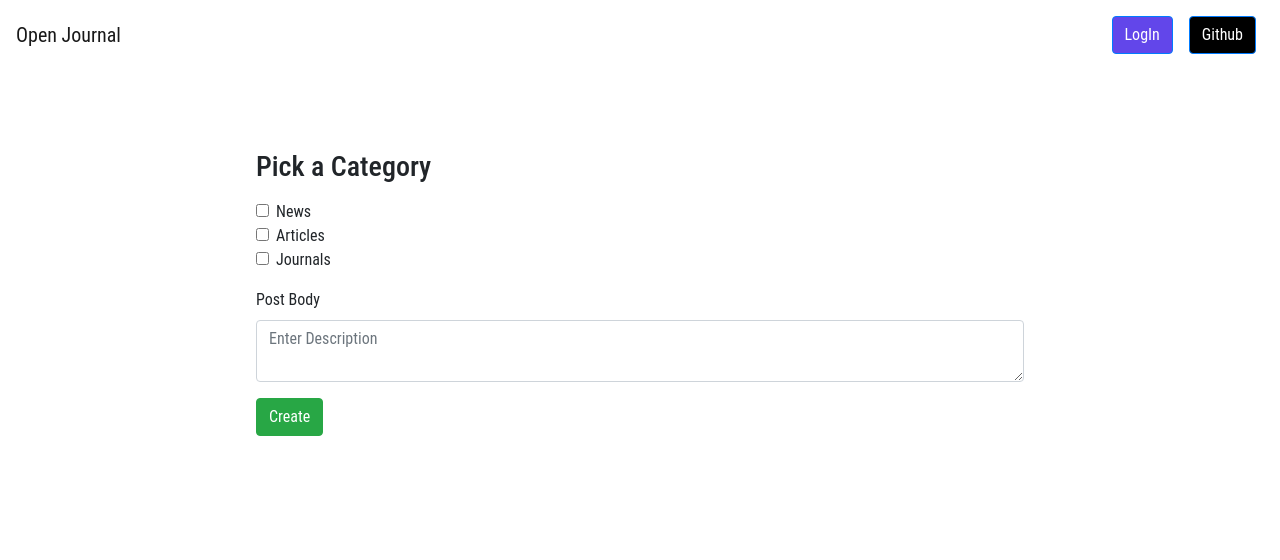
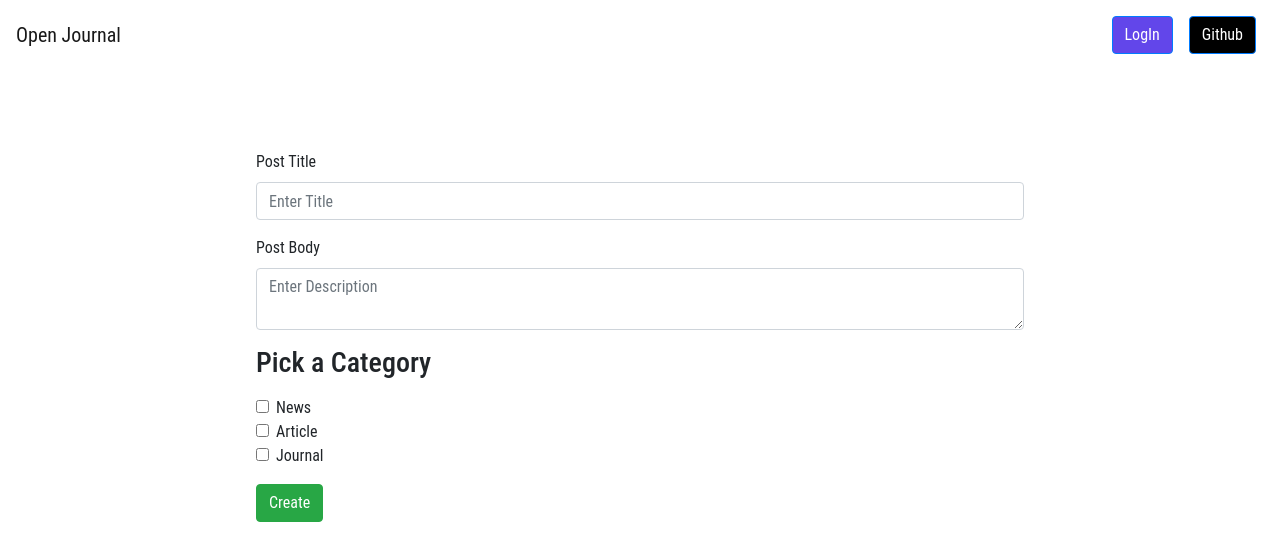
Before and after one commit to madhukar01/open_journal, a React (Create React App) app: page /createpost in a window 1280 px wide. Shown: the top 560 px of the page. Built offline with nearby package versions, Linux system fonts and the light colour scheme.

Commit message:
update(createpost): add post title

```diff
--- a/src/components/CreatePost.js
+++ b/src/components/CreatePost.js
@@ -6,15 +6,19 @@ function CreatePost() {
     return (
         <div>
             <Form className="createpost-form">
-                <Form.Group className="mb-3" controlId="postcategory">
-                    <Form.Label><h3>Pick a Category</h3></Form.Label>
-                    <Form.Check type="checkbox" label="News" />
-                    <Form.Check type="checkbox" label="Articles" />
-                    <Form.Check type="checkbox" label="Journals" />
+                <Form.Group className="mb-3" controlId="posttitle">
+                    <Form.Label>Post Title</Form.Label>
+                    <Form.Control type="text" placeholder="Enter Title" />
                 </Form.Group>
                 <Form.Group className="mb-3" controlId="postdesc">
                     <Form.Label>Post Body</Form.Label>
                     <Form.Control as="textarea" type="text" placeholder="Enter Description" />
+                </Form.Group>
+                <Form.Group className="mb-3" controlId="postcategory">
+                    <Form.Label><h3>Pick a Category</h3></Form.Label>
+                    <Form.Check type="checkbox" label="News" />
+                    <Form.Check type="checkbox" label="Article" />
+                    <Form.Check type="checkbox" label="Journal" />
                 </Form.Group>
                 <Link to="/dashboard">
                     <Button variant="success" type="submit">
```
